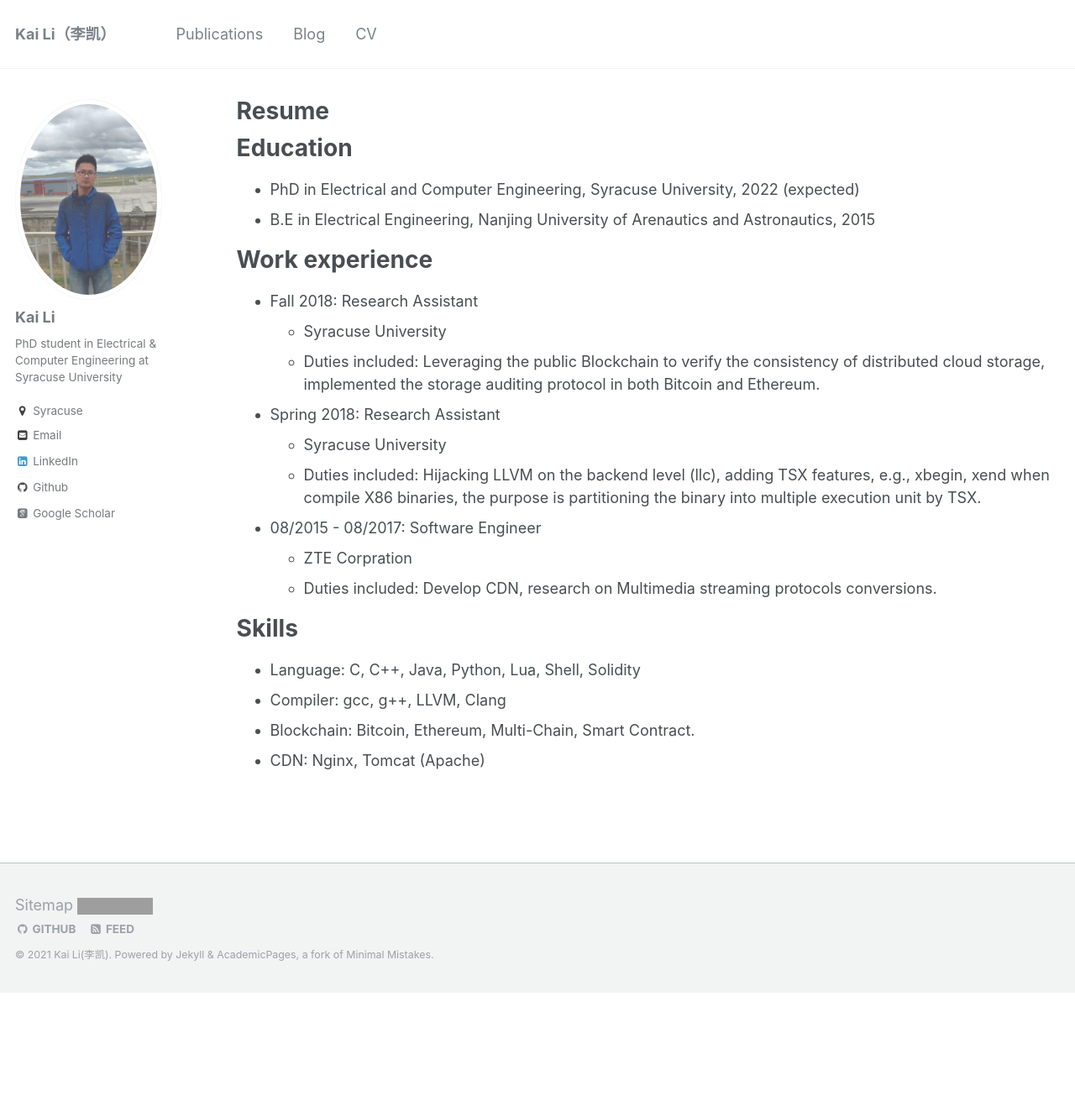
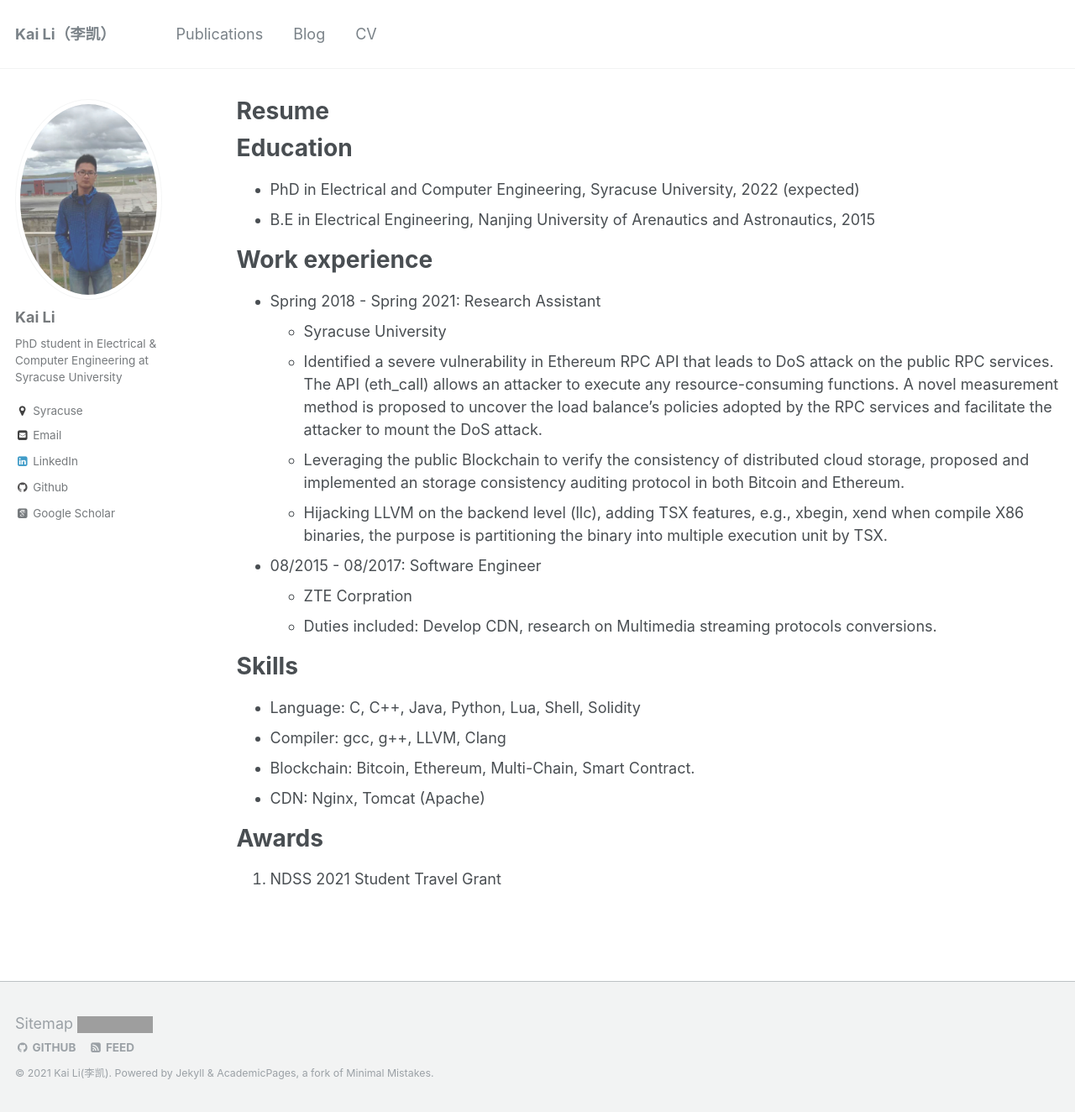
Before and after one commit to likai1993/likai1993.github.io, a Jekyll site: the page built from _pages/cv.md, in a window 1280 px wide and 1324 px high. Shown: the whole window at 84% size. Built offline with Jekyll 4.4.1, drawn with Linux system fonts in a browser that asks for light colours; some web fonts are replaced; grey boxes are pictures that could not be loaded.

Commit message:
Update cv.md

```diff
--- a/_pages/cv.md
+++ b/_pages/cv.md
@@ -17,13 +17,12 @@ Education
 
 Work experience
 ======
-* Fall 2018: Research Assistant
+
+* Spring 2018 - Spring 2021: Research Assistant
   * Syracuse University
-  * Duties included: Leveraging the public Blockchain to verify the consistency of distributed cloud storage, implemented the storage auditing protocol in both Bitcoin and Ethereum.
-
-* Spring 2018: Research Assistant
-  * Syracuse University
-  * Duties included: Hijacking LLVM on the backend level (llc), adding TSX features, e.g., xbegin, xend when compile X86 binaries, the purpose is partitioning the binary into multiple execution unit by TSX.
+  * Identified a severe vulnerability in Ethereum RPC API that leads to DoS attack on the public RPC services. The API (eth_call) allows an attacker to execute any resource-consuming functions. A novel measurement method is proposed to uncover the load balance's policies adopted by the RPC services and facilitate the attacker to mount the DoS attack.
+  * Leveraging the public Blockchain to verify the consistency of distributed cloud storage, proposed and implemented an storage consistency auditing protocol in both Bitcoin and Ethereum.
+  * Hijacking LLVM on the backend level (llc), adding TSX features, e.g., xbegin, xend when compile X86 binaries, the purpose is partitioning the binary into multiple execution unit by TSX.
 
 * 08/2015 - 08/2017: Software Engineer
   * ZTE Corpration
@@ -35,3 +34,7 @@ Skills
 * Compiler: gcc, g++, LLVM, Clang
 * Blockchain: Bitcoin, Ethereum, Multi-Chain, Smart Contract.
 * CDN: Nginx, Tomcat (Apache)
+
+Awards
+===
+1. NDSS 2021 Student Travel Grant
```
